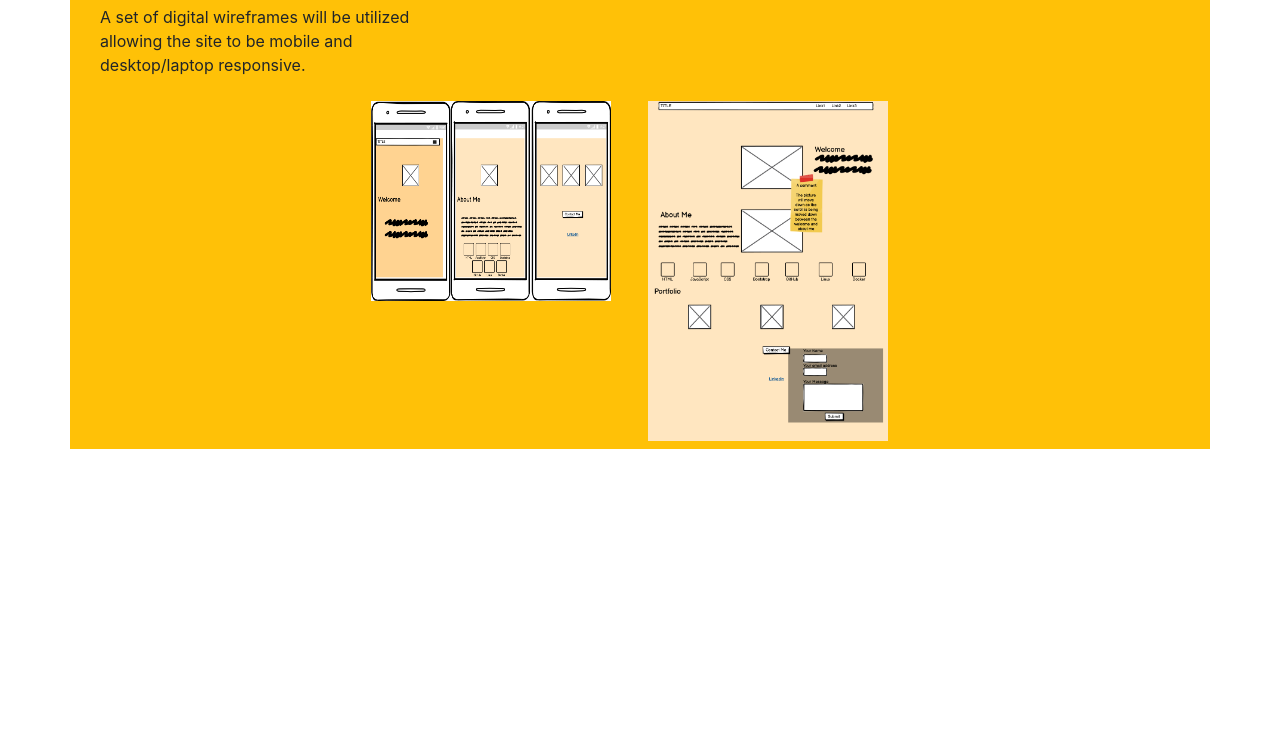
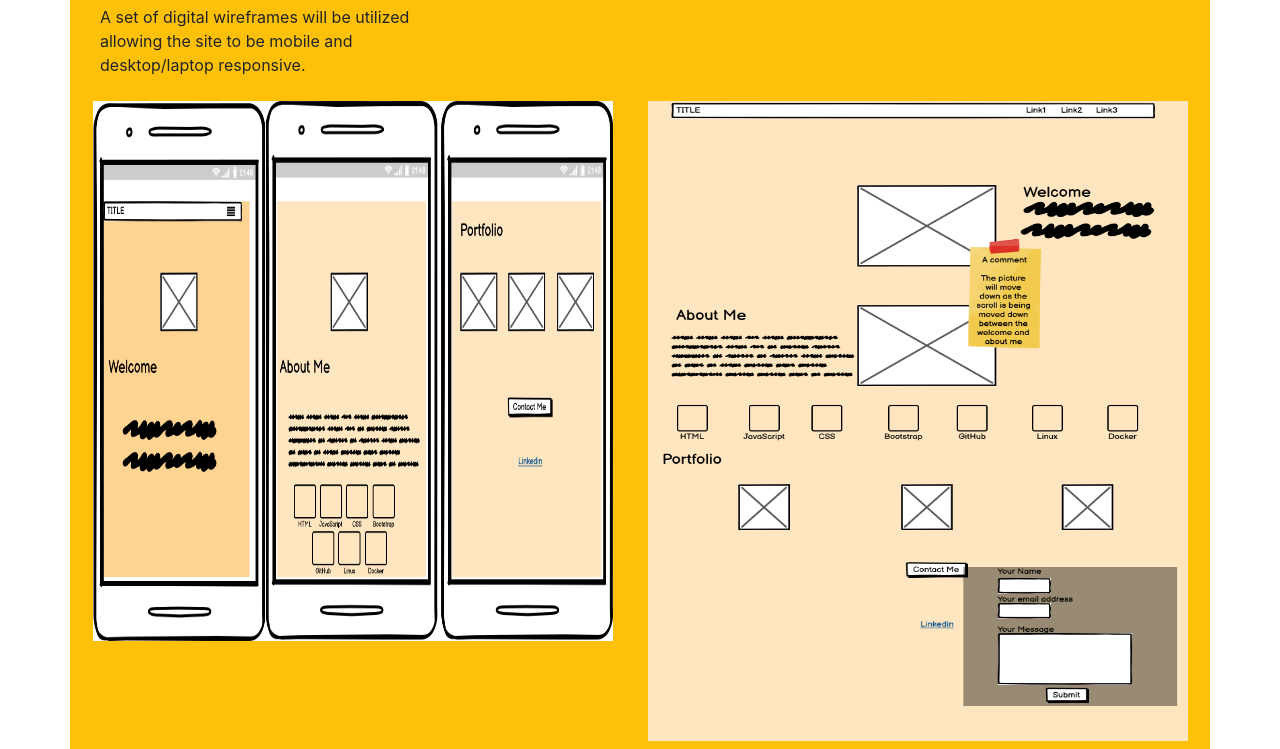
Before and after one commit to dianeaguilar/my-pwp-diane-aguilar, a plain HTML site: page public_html/documentation/milestone-2.html in a window 1280 px wide. Shown: the part 856-1605 px from the top of the page. Before the commit the page ends 1305 px from the top, so only its background shows below. Drawn offline with nearby package versions, Linux system fonts and the light colour scheme.

Commit message:
edited milestone-2 html

```diff
--- a/public_html/documentation/milestone-2.html
+++ b/public_html/documentation/milestone-2.html
@@ -92,14 +92,12 @@
 </div>
 <div class="container">
 	<div class="row">
-		<div class="col-md-3"></div>
-		<div class="col-md-3 p-2">
-			<img src="PWP%20Milestone%202%20Mobile.png" class="desktopwireframe" alt="desktopwf" width="240" height="200">
+		<div class="col-md-6 p-2">
+			<img src="PWPMilestone2Mobile.png" class="desktopwireframe" alt="mobilewf" width=520 height="540">
 		</div>
-		<div class="col-md-3 p-2">
-			<img src="PWP%20Milestone%202%20Desktop.png" class="mobilewireframe" alt="mobilewf" width="240" height="340">
+		<div class="col-md-6 p-2">
+			<img src="PWPMilestone2Desktop.png" class="mobilewireframe" alt="desktopwf" width="540" height="640">
 		</div>
-		<div class="col-md-3"></div>
 	</div>
 </div>
 </div>
```
Also changed, not shown: public_html/documentation/PWP Milestone 2 Mobile.png (deleted), public_html/documentation/PWP Milestone 2 Wireframe.png (deleted), public_html/documentation/PWPMilestone2Desktop.png (renamed from public_html/documentation/PWP Milestone 2 Desktop.png), public_html/documentation/PWPMilestone2Mobile.png (added).
